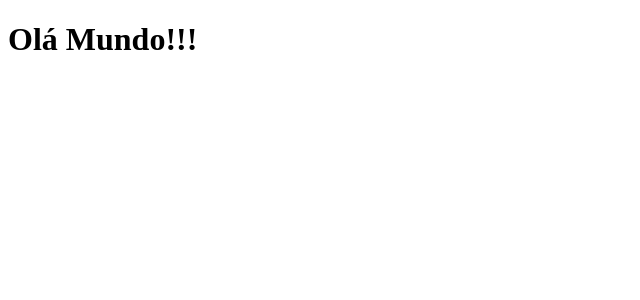
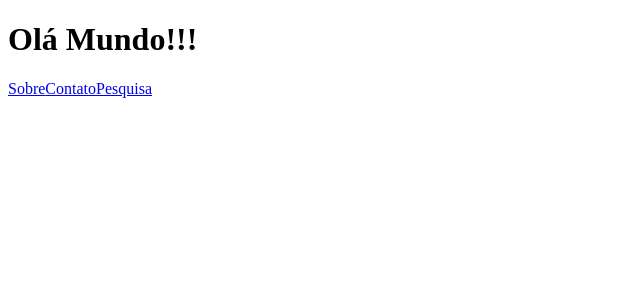
Before and after one commit to roneydev01/palpite-box, a Next.js app: page / in a window 1280 px wide. Shown: the top 300 px of the page, without its empty margins (0-640 px from the left). Built offline with nearby package versions, Linux system fonts and the light colour scheme.

Commit message:
Criado a Estrutura de Paginas

```diff
--- a/pages/index.js
+++ b/pages/index.js
@@ -1,7 +1,23 @@
 import React from 'react'
+import Link from 'next/link'
 
 const Index = () => {
-  return <h1>Olá Mundo!!!</h1>
+  return (
+    <div>
+      <h1>Olá Mundo!!!</h1>
+      <div>
+        <Link href='/sobre' >
+          <a>Sobre</a>
+        </Link>
+        <Link href='/contato' >
+          <a>Contato</a>
+        </Link>
+        <Link href='/pesquisa' >
+          <a>Pesquisa</a>
+        </Link>
+      </div>
+    </div>
+  )
 }
 
 export default Index
```
Also changed, not shown: pages/contato.js (added, +17 -0 lines), pages/pesquisa.js (added, +17 -0 lines), pages/sobre.js (added, +17 -0 lines).
